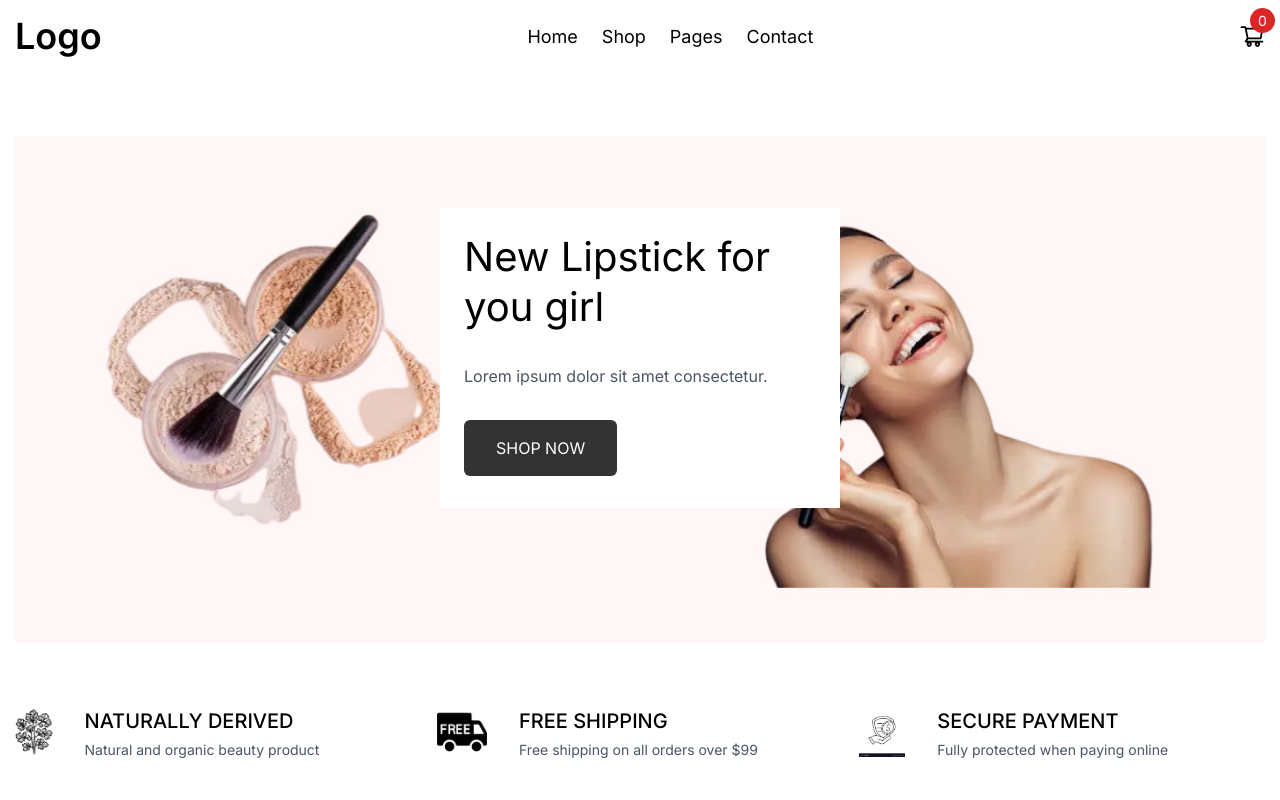
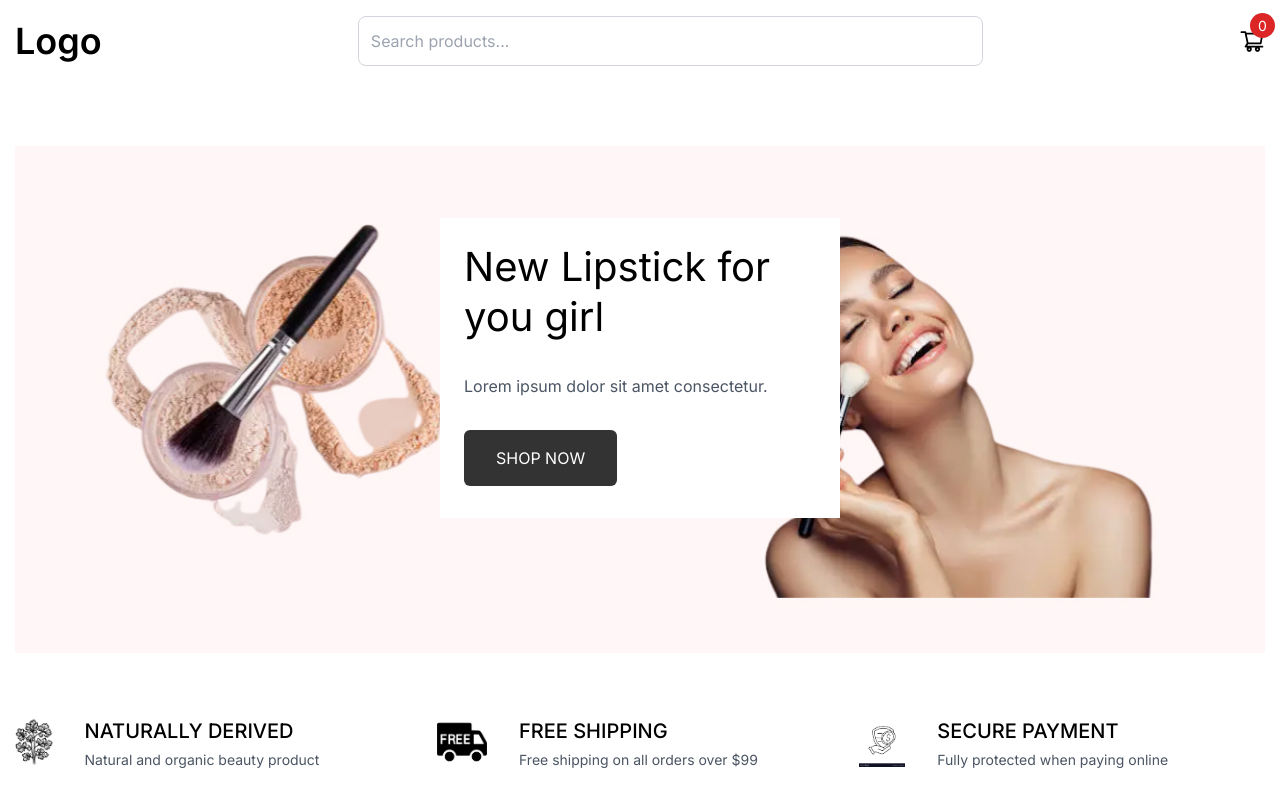
Before and after one commit to Akindejoye/cosmetic_web, a Next.js app: page / in a window 1280 px wide. Shown: the top 800 px of the page. Built offline with nearby package versions, Linux system fonts and the light colour scheme; a web font is replaced by a local one.

Commit message:
Adding search bar to Navigation

```diff
--- a/src/components/Navbar.tsx
+++ b/src/components/Navbar.tsx
@@ -1,3 +1,4 @@
+import { useState } from 'react';
 import Link from "next/link";
 import { GiHamburgerMenu } from "react-icons/gi";
 import { AiOutlineShoppingCart } from "react-icons/ai";
@@ -5,7 +6,14 @@ import { useAppSelector } from "@/redux/hooks";
 
 const Navbar = ({ setShowCart}: any) => {
 
+  const [searchItem, setSearchItem] = useState('');
+
   const cartCount = useAppSelector((state) => state.cartReducer.length);
+
+  const handleSearchProduct = (e: any) => {
+    e.preventDefault();
+    console.log(searchItem);
+  }
 
   return (
     <div className="bg-white py-4 sticky top-0 z-10">
@@ -15,12 +23,17 @@ const Navbar = ({ setShowCart}: any) => {
           Logo
         </Link>
 
-        <ul className="gap-6 hidden sm:flex">
-          <Link href="/" className="navLink">Home</Link>
-          <li className="navLink">Shop</li>
-          <li className="navLink">Pages</li>
-          <li className="navLink">Contact</li>
-        </ul>
+        <form
+          className="w-1/2 mx-auto"
+          onSubmit={handleSearchProduct}
+        >
+          <input
+            type="text"
+            placeholder="Search products..."
+            className="w-full p-3 border border-gray-300 rounded-lg focus:outline-none focus:ring-2 focus:ring-blue-500 focus:border-transparent"
+            onChange={(e) => setSearchItem(e.target.value)}
+          />
+        </form>
 
         <div className="flex gap-6 text-[26px]">
           <div
```
